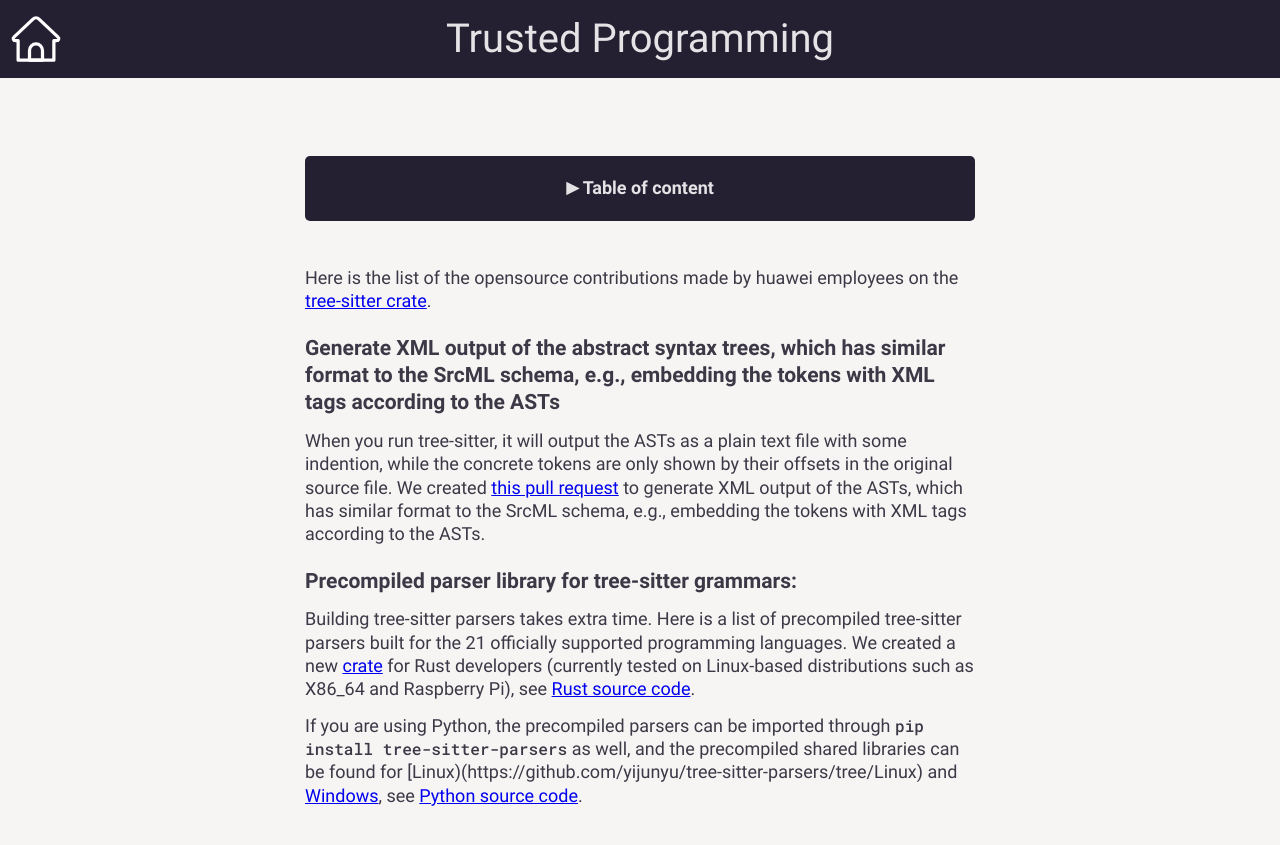
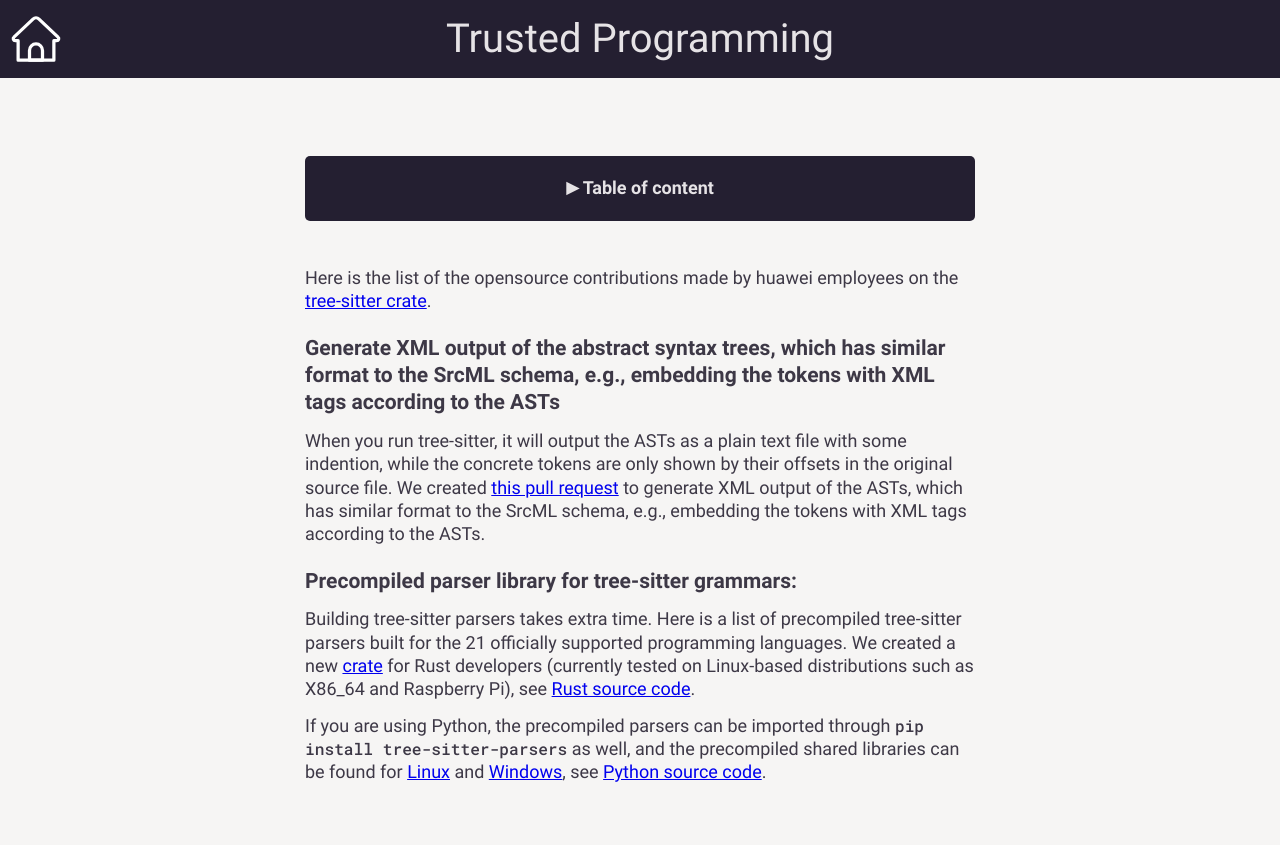
Before and after one commit to yijunyu/trusted-programming.github.io, a Jekyll site: the page built from articles/tree-sitter.md, in a window 1280 px wide. Shown: the top 845 px of the page. Built offline with Jekyll 4.4.1, drawn with Linux system fonts in a browser that asks for light colours.

Commit message:
Update tree-sitter.md

```diff
--- a/articles/tree-sitter.md
+++ b/articles/tree-sitter.md
@@ -16,4 +16,4 @@
 We created a new [crate](https://crates.io/crates/tree-sitter-parsers) for Rust developers (currently tested on Linux-based distributions such as X86_64 and Raspberry Pi), see
 [Rust source code](https://github.com/yijunyu/tree-sitter-parsers/tree/rust).
 
-If you are using Python, the precompiled parsers can be imported through `pip install tree-sitter-parsers` as well, and the precompiled shared libraries can be found for [Linux)(https://github.com/yijunyu/tree-sitter-parsers/tree/Linux) and [Windows](https://github.com/yijunyu/tree-sitter-parsers/tree/Windows), see [Python source code](https://github.com/yijunyu/tree-sitter-parsers).
+If you are using Python, the precompiled parsers can be imported through `pip install tree-sitter-parsers` as well, and the precompiled shared libraries can be found for [Linux](https://github.com/yijunyu/tree-sitter-parsers/tree/Linux) and [Windows](https://github.com/yijunyu/tree-sitter-parsers/tree/Windows), see [Python source code](https://github.com/yijunyu/tree-sitter-parsers).
```
